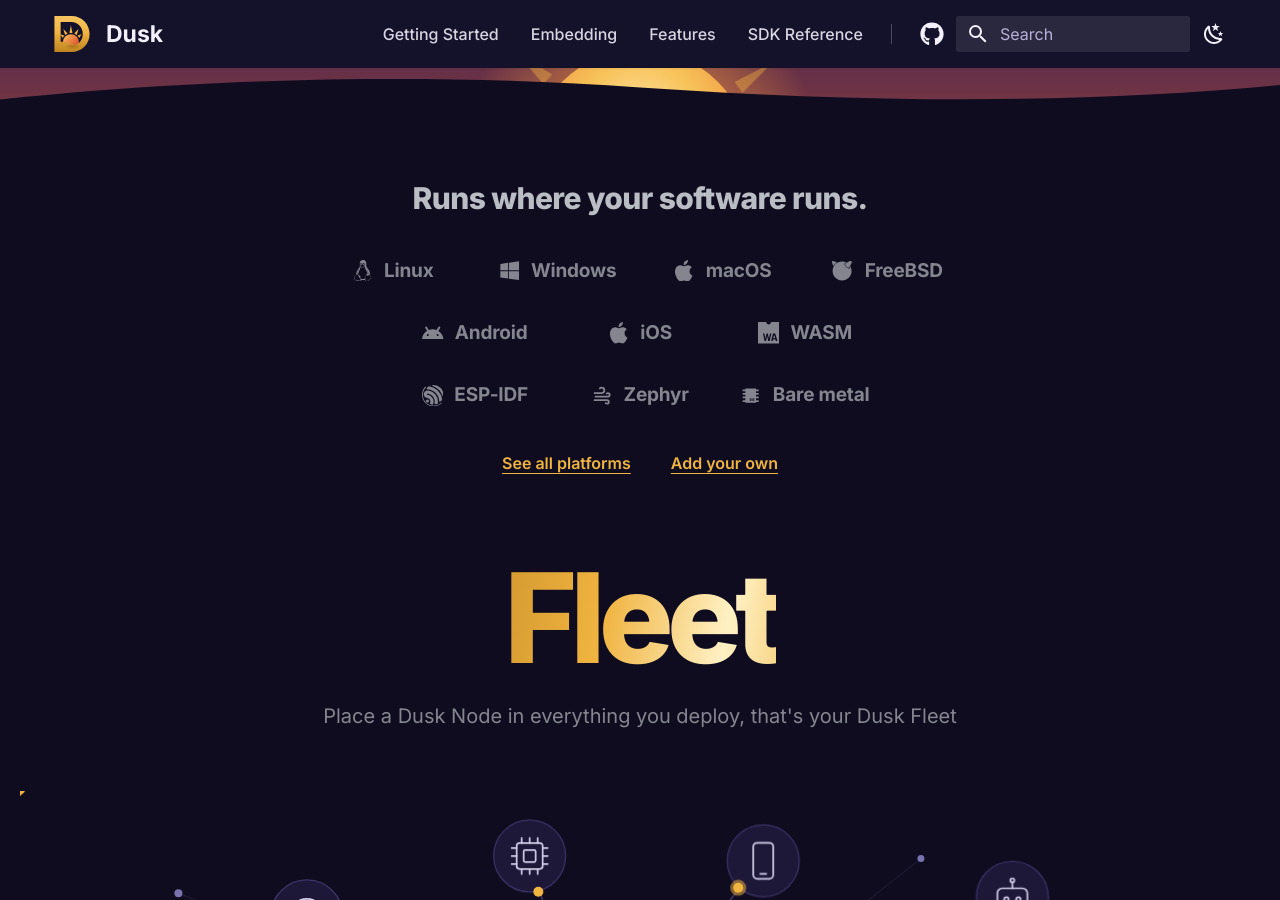
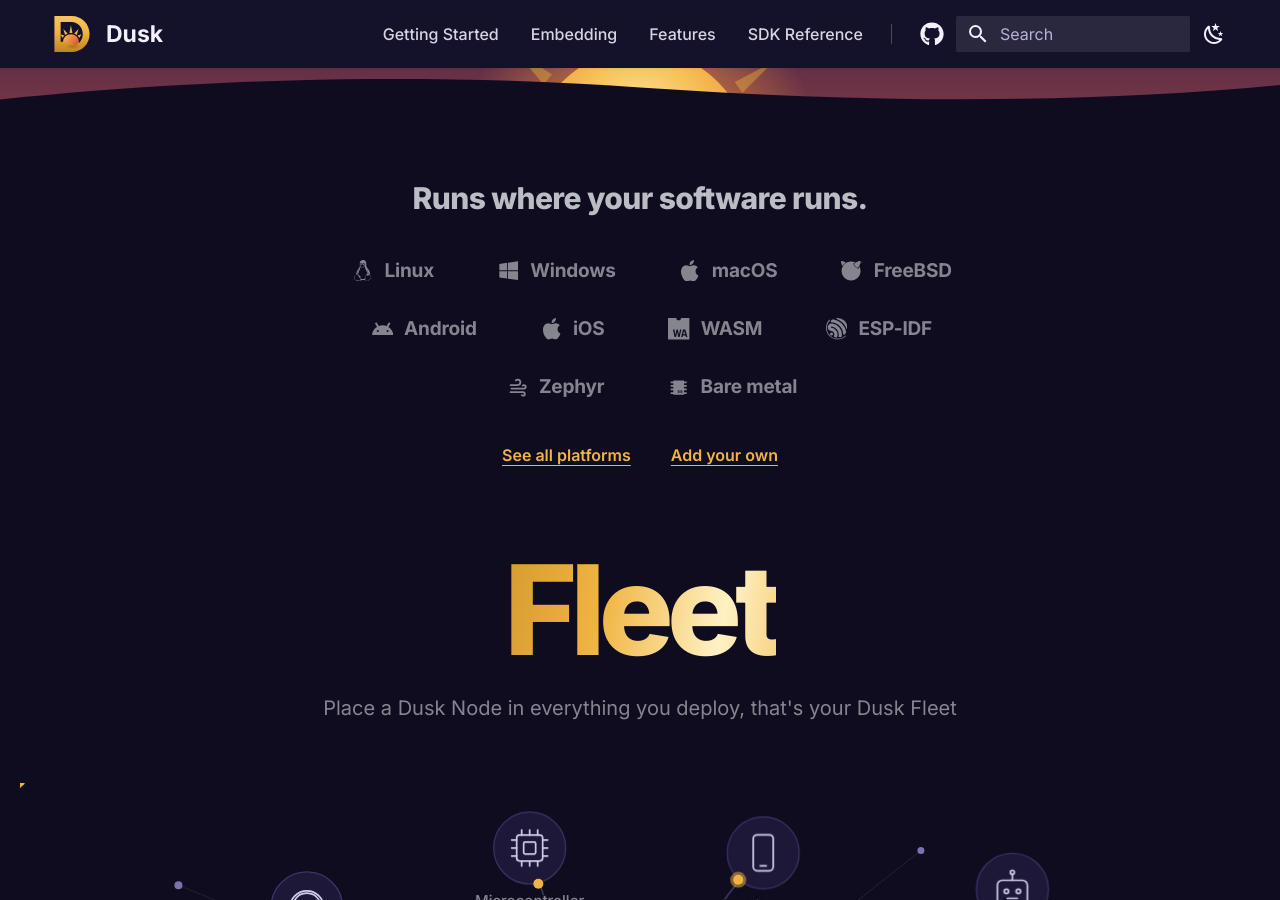
Before and after one commit to tomerze/dusk, an MkDocs documentation site: the page built from docs/docs/index.md, in a window 1280 px wide and 900 px high, scrolled down 658 px. Built offline with MkDocs 1.6.1 and Material for MkDocs 9.7.7, drawn with Linux system fonts in a browser that asks for light colours; comment, search, counter and statistics services are not loaded.

Commit message:
Update docs to wrap the platforms and the cards instead of placing each one
The platforms were a six- and then eight-column grid in which the fifth
and eighth platform were placed by hand, and on a narrow screen four
were reordered with order: to centre the last row. The cards were a
six-column grid in which the first two spanned three columns and the
rest two. Each of those rules was written for exactly ten platforms and
five cards, so adding one broke the layout.

Both are now rows that wrap: the platforms centre on each line, and the
cards grow from a 16rem basis to fill theirs, so an incomplete last row
lays itself out with no rule per item and no breakpoint.

```diff
--- a/docs/docs/assets/stylesheets/landing.css
+++ b/docs/docs/assets/stylesheets/landing.css
@@ -408,18 +408,18 @@
   text-wrap: balance;
 }
 .dusk-landing .dusk-platforms__grid ul {
-  display: grid;
-  grid-template-columns: repeat(6, minmax(0, 1fr));
-  gap: 1.6rem 0.5rem;
+  display: flex;
+  flex-wrap: wrap;
+  justify-content: center;
+  gap: 1.4rem 2rem;
   max-width: 32rem;
   margin: 0 auto;
   padding: 0;
   list-style: none;
 }
-.dusk-landing .dusk-platforms__grid ul li {
+.dusk-landing .dusk-platforms__grid li {
   --md-icon-size: 1.5rem;
   display: flex;
-  grid-column: span 2;
   align-items: center;
   justify-content: center;
   gap: 0.55rem;
@@ -445,35 +445,6 @@
   text-decoration: underline;
   text-decoration-thickness: 0.09em;
   text-underline-offset: 0.22em;
-}
-@media screen and (max-width: 44.9375em) {
-  .dusk-landing .dusk-platforms__grid ul li {
-    gap: 0.4rem;
-    font-size: 0.85rem;
-  }
-  .dusk-landing .dusk-platforms__grid ul li:nth-child(1) {
-    order: -2;
-  }
-  .dusk-landing .dusk-platforms__grid ul li:nth-child(3) {
-    order: -1;
-  }
-  .dusk-landing .dusk-platforms__grid ul li:nth-child(5) {
-    order: 1;
-  }
-  .dusk-landing .dusk-platforms__grid ul li:nth-child(n + 7) {
-    grid-column: span 3;
-    order: 2;
-  }
-}
-@media screen and (min-width: 45em) {
-  .dusk-landing .dusk-platforms__grid ul {
-    grid-template-columns: repeat(8, minmax(0, 1fr));
-    column-gap: 1rem;
-  }
-  .dusk-landing .dusk-platforms__grid ul li:nth-child(5),
-  .dusk-landing .dusk-platforms__grid ul li:nth-child(8) {
-    grid-column: 2 / span 2;
-  }
 }
 
 .dusk-section {
@@ -916,7 +887,8 @@
   background-color: var(--dusk-ground);
 }
 .dusk-landing .grid.cards {
-  grid-template-columns: repeat(6, minmax(0, 1fr));
+  display: flex;
+  flex-wrap: wrap;
   gap: 1rem;
   max-width: 60rem;
   margin: 0 auto;
@@ -925,8 +897,8 @@
   --dusk-card-tone: var(--dusk-gold);
   --dusk-card-ink: var(--dusk-ink-gold);
   display: flex;
+  flex: 1 1 16rem;
   flex-direction: column;
-  grid-column: span 2;
   padding: 1.3rem 1.4rem;
   border: 2px solid var(--dusk-card-tone);
   border-radius: 0.25rem;
@@ -950,9 +922,6 @@
 }
 .dusk-landing .grid.cards > ul > li:hover {
   border-color: var(--dusk-card-tone);
-}
-.dusk-landing .grid.cards > ul > li:nth-child(-n + 2) {
-  grid-column: span 3;
 }
 .dusk-landing .grid.cards > ul > li > p {
   margin: 0;
@@ -989,15 +958,6 @@
   --md-icon-size: 1.8rem;
   margin-bottom: 0.5rem;
   color: var(--dusk-card-ink);
-}
-@media screen and (max-width: 44.9375em) {
-  .dusk-landing .grid.cards {
-    grid-template-columns: minmax(0, 1fr);
-  }
-  .dusk-landing .grid.cards > ul > li,
-  .dusk-landing .grid.cards > ul > li:nth-child(-n + 2) {
-    grid-column: auto;
-  }
 }
 
 .dusk-sitemap {
```
